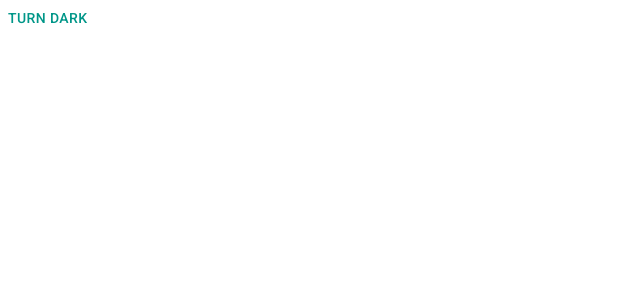
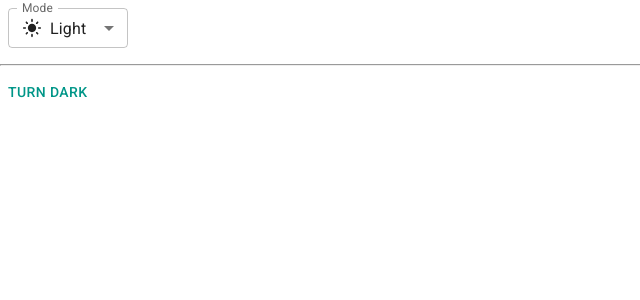
Before and after one commit to thanhhoaidev/trello-clone, a React (Vite) app: page / in a window 1280 px wide. Shown: the top 300 px of the page, without its empty margins (0-640 px from the left). Built offline with nearby package versions, Linux system fonts and the light colour scheme.

Commit message:
Dark/Light Mode #2

```diff
--- a/src/App.jsx
+++ b/src/App.jsx
@@ -1,5 +1,52 @@
+import InputLabel from '@mui/material/InputLabel'
+import MenuItem from '@mui/material/MenuItem'
+import FormControl from '@mui/material/FormControl'
+import Select from '@mui/material/Select'
 import Button from '@mui/material/Button'
 import { useColorScheme } from '@mui/material/styles'
+import LightModeIcon from '@mui/icons-material/LightMode'
+import DarkModeOutlinedIcon from '@mui/icons-material/DarkModeOutlined'
+import SettingsBrightnessIcon from '@mui/icons-material/SettingsBrightness'
+import { Box } from '@mui/material'
+function ModeSelect() {
+  const { mode, setMode } = useColorScheme()
+
+
+  const handleChange = (event) => {
+    const selectedMode = event.target.value
+    setMode(selectedMode)
+  }
+
+  return (
+    <FormControl sx={{ m: 1, minWidth: 120 }} size="small">
+      <InputLabel id="label-select-dark-light-mode">Mode</InputLabel>
+      <Select
+        labelId="label-select-dark-light-mode"
+        id="select-dark-light-mode"
+        value={mode}
+        label="Mode"
+        onChange={handleChange}
+      >
+        <MenuItem value="light">
+          <Box sx={{ display: 'flex', alignItems: 'center', gap: 1 }}>
+            <LightModeIcon fontSize='small' />
+            Light
+          </Box>
+        </MenuItem>
+        <MenuItem value="dark">
+          <Box sx={{ display: 'flex', alignItems: 'center', gap: 1 }}>
+            <DarkModeOutlinedIcon fontSize='small' />Dark
+          </Box>
+        </MenuItem>
+        <MenuItem value="system">
+          <Box sx={{ display: 'flex', alignItems: 'center', gap: 1 }}>
+            <SettingsBrightnessIcon fontSize='small' />System
+          </Box>
+        </MenuItem>
+      </Select>
+    </FormControl>
+  )
+}
 
 function ModeToggle() {
   const { mode, setMode } = useColorScheme()
@@ -18,7 +65,9 @@ function App() {
 
   return (
     <>
-      <ModeToggle></ModeToggle>
+      <ModeSelect />
+      <hr />
+      <ModeToggle />
     </>
   )
 }
```
